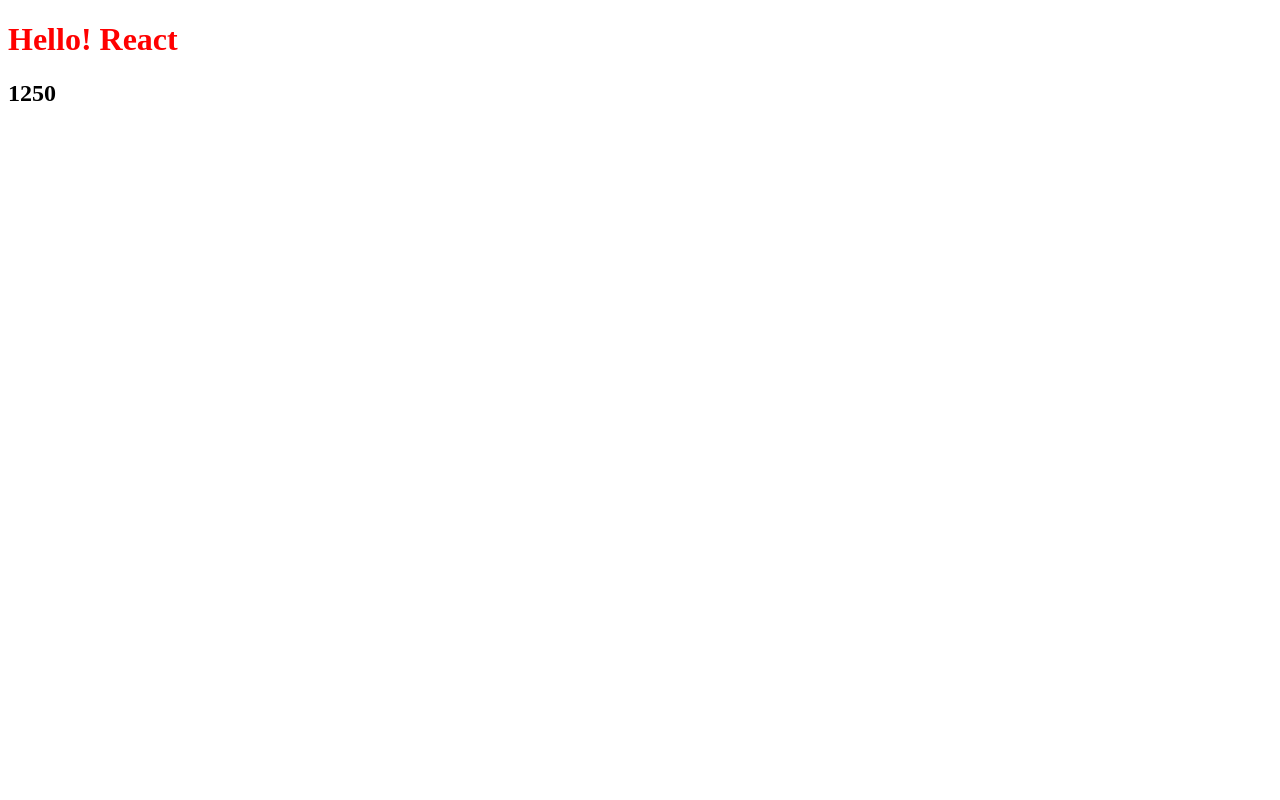
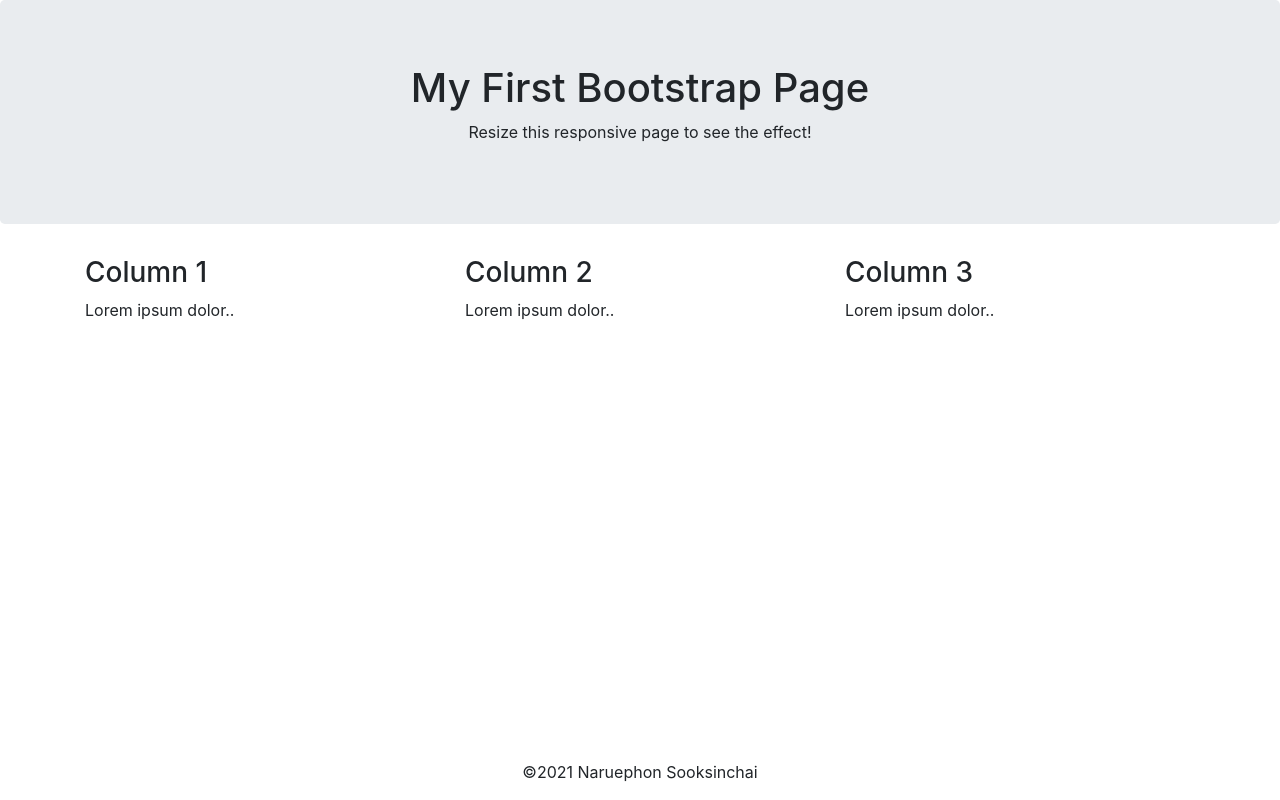
Before and after one commit to pechonz/hello-react, a React (Create React App) app: page / in a window 1280 px wide. Built offline with nearby package versions, Linux system fonts and the light colour scheme.

Commit message:
21.1.10.3

```diff
--- a/package.json
+++ b/package.json
@@ -6,6 +6,7 @@
     "@testing-library/jest-dom": "^5.11.8",
     "@testing-library/react": "^11.2.3",
     "@testing-library/user-event": "^12.6.0",
+    "bootstrap": "^4.5.3",
     "react": "^17.0.1",
     "react-dom": "^17.0.1",
     "react-scripts": "4.0.1",
--- a/src/App.js
+++ b/src/App.js
@@ -1,15 +1,16 @@
 import React, {Component} from 'react';
-//Style and Expression with JSX
+
+import Header from './Header'
+import Content from './Content'
+import Footer from './Footer'
+//Creat Component with JSX and React with Bootstrap
 class App extends Component {
   render(){
-    var mystyle = {
-      FontSize:100,
-      color:'#FF0000'
-    }
     return(
       <div>
-        <h1 style={mystyle}>Hello! React</h1>
-        <h2>{(50*50)/2}</h2>
+        <Header/>
+        <Content/>
+        <Footer/>
       </div>
     );
   }
--- /dev/null
+++ b/src/Content.js
@@ -0,0 +1,27 @@
+import React, {Component} from 'react';
+import { Container } from 'react-bootstrap';
+
+class Content extends Component {
+  render(){
+    return(
+      <div class="container">
+        <div class="row">
+          <div class="col-sm-4">
+            <h3>Column 1</h3>
+            <p>Lorem ipsum dolor..</p>
+          </div>
+          <div class="col-sm-4">
+            <h3>Column 2</h3>
+            <p>Lorem ipsum dolor..</p>
+          </div>
+          <div class="col-sm-4">
+            <h3>Column 3</h3>
+            <p>Lorem ipsum dolor..</p>
+          </div>
+        </div>
+      </div>
+    );
+  }
+}
+
+export default Content;
--- /dev/null
+++ b/src/Footer.js
@@ -0,0 +1,13 @@
+import React, {Component} from 'react';
+
+class Footer extends Component {
+  render(){
+    return(
+      <div class="footer fixed-bottom text-center">
+        <p>©2021 Naruephon Sooksinchai</p>
+      </div>
+    );
+  }
+}
+
+export default Footer;
--- /dev/null
+++ b/src/Header.js
@@ -0,0 +1,15 @@
+import React, {Component} from 'react';
+import { Jumbotron } from 'react-bootstrap';
+
+class Header extends Component {
+  render(){
+    return(
+      <div class="jumbotron text-center">
+        <h1>My First Bootstrap Page</h1>
+        <p>Resize this responsive page to see the effect!</p>
+      </div>
+    );
+  }
+}
+
+export default Header;
--- a/src/index.js
+++ b/src/index.js
@@ -1,3 +1,4 @@
+import 'bootstrap/dist/css/bootstrap.min.css';
 import React from 'react';
 import ReactDOM from 'react-dom';
 import App from './App';
```
Also changed, not shown: 2 other files (tests, documents, lock files or other folders).
